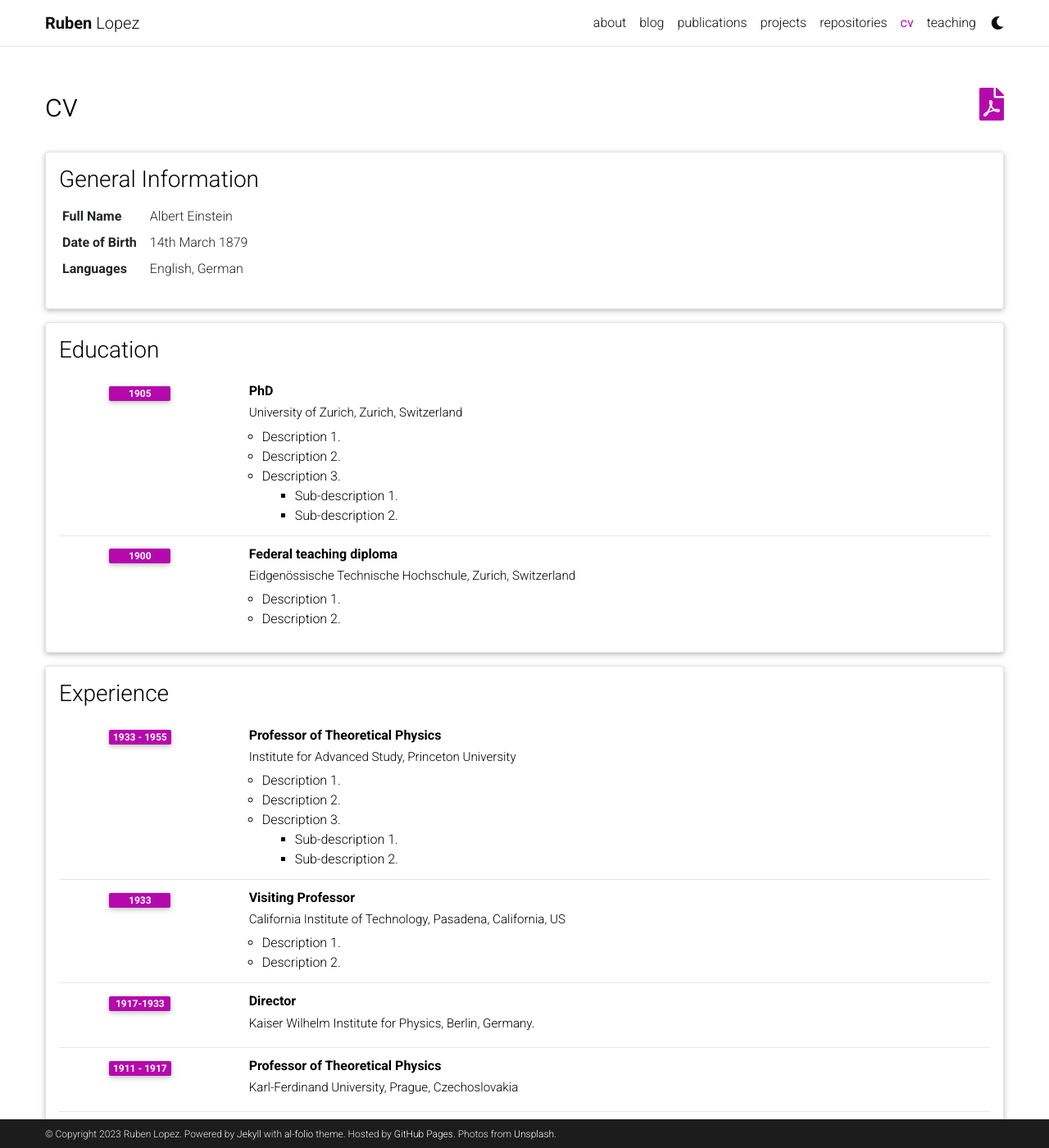
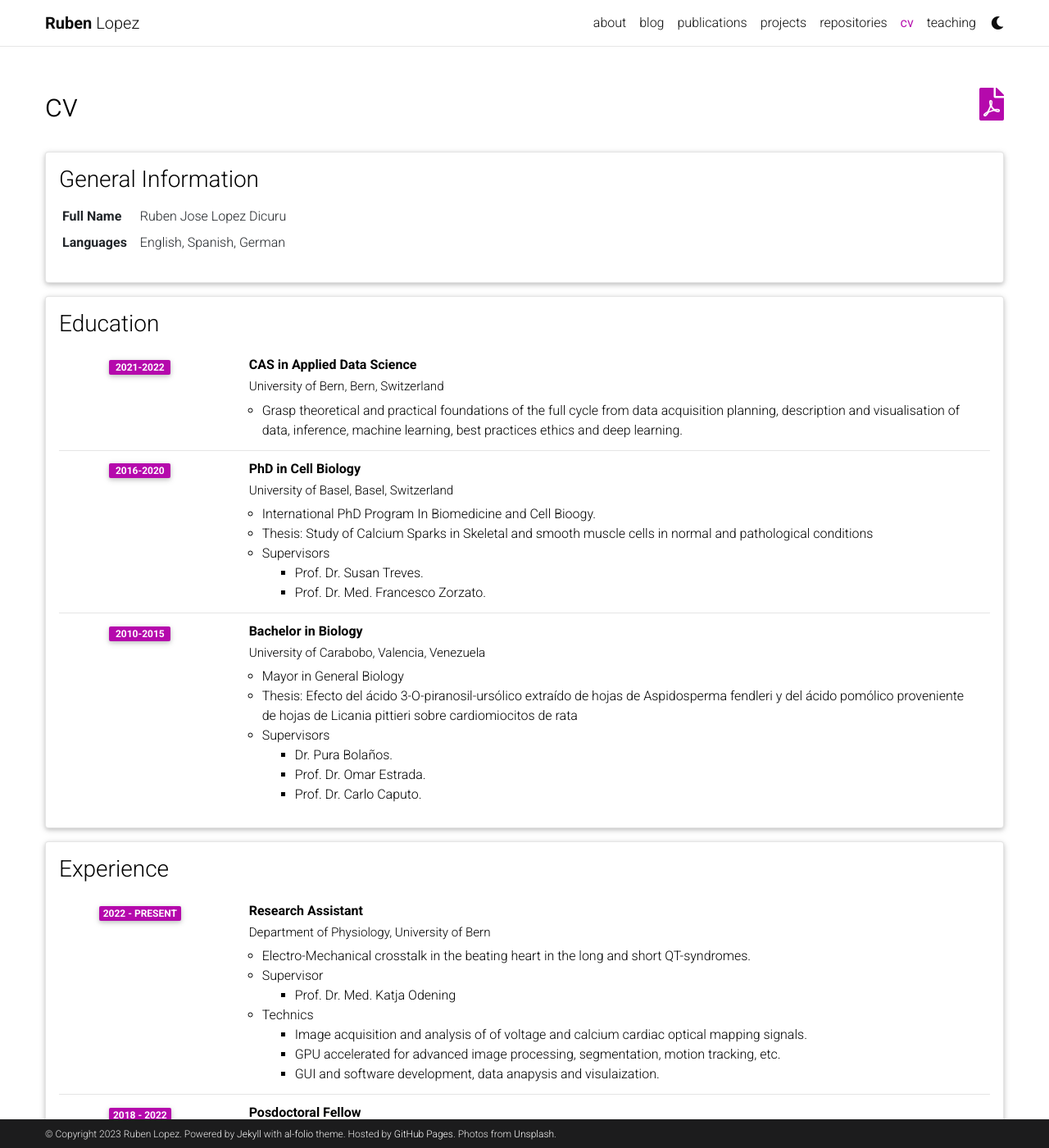
Before and after one commit to rjlopez2/my_site, a Jekyll site: the page built from _pages/cv.md, in a window 1280 px wide and 1400 px high. Shown: the whole window at 82% size. Built offline with Jekyll 4.4.1, drawn with Linux system fonts in a browser that asks for light colours; comment, search, counter and statistics services are not loaded; a style sheet for code colours, icons or effects is not loaded; some of the changed text lies outside the part shown.

Commit message:
education and experince in cv

```diff
--- a/_data/cv.yml
+++ b/_data/cv.yml
@@ -2,64 +2,87 @@
   type: map
   contents:
     - name: Full Name
-      value: Albert Einstein
-    - name: Date of Birth
-      value: 14th March 1879
+      value: Ruben Jose Lopez Dicuru
+    # - name: Date of Birth
+    #   value: 14th March 1879
     - name: Languages
-      value: English, German
+      value: English, Spanish, German
 
 - title: Education
   type: time_table
   contents:
-    - title: PhD
-      institution: University of Zurich, Zurich, Switzerland
-      year: 1905
+    - title: CAS in Applied Data Science
+      institution: University of Bern, Bern, Switzerland
+      year: 2021-2022
       description:
-        - Description 1.
-        - Description 2.
-        - title: Description 3.
+        - Grasp theoretical and practical foundations of the full cycle from data acquisition planning, description and visualisation of data, inference, machine learning, best practices ethics and deep learning.
+    - title: PhD in Cell Biology
+      institution: University of Basel, Basel, Switzerland
+      year: 2016-2020
+      description:
+        - International PhD Program In Biomedicine and Cell Bioogy.
+        - "Thesis: Study of Calcium Sparks in Skeletal and smooth muscle cells in normal and pathological conditions"
+        - title: Supervisors
           contents:
-            - Sub-description 1.
-            - Sub-description 2.
-    - title: Federal teaching diploma
-      institution: Eidgenössische Technische Hochschule, Zurich, Switzerland
-      year: 1900
+            - Prof. Dr. Susan Treves.
+            - Prof. Dr. Med. Francesco Zorzato.
+    - title: Bachelor in Biology
+      institution: University of Carabobo, Valencia, Venezuela
+      year: 2010-2015
       description:
-        - Description 1.
-        - Description 2.
+        - Mayor in General Biology
+        - "Thesis: Efecto del ácido 3-O-piranosil-ursólico extraído de hojas de Aspidosperma fendleri y del ácido pomólico proveniente de hojas de Licania pittieri sobre cardiomiocitos de rata"
+        - title: Supervisors
+          contents:
+            - Dr. Pura Bolaños.
+            - Prof. Dr. Omar Estrada.
+            - Prof. Dr. Carlo Caputo.
+
 
 - title: Experience
   type: time_table
   contents:
-    - title: Professor of Theoretical Physics
-      institution: Institute for Advanced Study, Princeton University
-      year: 1933 - 1955
+    - title: Research Assistant
+      institution: Department of Physiology, University of Bern
+      year: 2022 - Present
       description:
-        - Description 1.
-        - Description 2.
-        - title: Description 3.
+        - Electro-Mechanical crosstalk in the beating heart in the long and short QT-syndromes.
+        - title: Supervisor
           contents:
-            - Sub-description 1.
-            - Sub-description 2.
-    - title: Visiting Professor
-      institution: California Institute of Technology, Pasadena, California, US
-      year: 1933
+            - Prof. Dr. Med. Katja Odening
+        - title: Technics
+          contents:
+            - Image acquisition and analysis of of voltage and calcium cardiac optical mapping signals.
+            - GPU accelerated for advanced image processing, segmentation, motion tracking, etc.
+            - GUI and software development, data anapysis and visulaization.
+    - title: Posdoctoral Fellow
+      institution: Department of Physiology, University of Bern
+      year: 2018 - 2022
       description:
-        - Description 1.
-        - Description 2.
+        - CERCA role of intracellular calcium signals in a CPVT mouse model carrying a RyR mutation.
+        - title: Supervisor
+          contents:
+            - Prof. Dr. Med. Ernst Niggli (Emeritus)
+        - title: Technics
+          contents:
+            - Confocal microscopy.
+            - Image processing and analysis.
+            - Inmmunochemistry, molecular biology, phosphorilation signaling.
 
-    - title: Director
-      institution: Kaiser Wilhelm Institute for Physics, Berlin, Germany.
-      year: 1917-1933
+    - title: PhD Researcher
+      institution: University of Basel, Basel, Switzerland
+      year: 2010-2015
+      description:
+        - Local and global calium signals in skeletal and smooth muscle cells carrying a Malignant Hypertehrmia mutation in the RyR calcium channel.
+        - title: Supervisor
+          contents:
+            - Prof. Dr. Susan Treves.
+        - title: Technics
+          contents:
+            - Calcium signaling
+            - Confocal microscopy.
+            - Biochemestry and molecular biology
 
-    - title: Professor of Theoretical Physics
-      institution: Karl-Ferdinand University, Prague, Czechoslovakia
-      year: 1911 - 1917
-      description:
-
-    - title: Associate Professor of Theoretical Physics
-      institution: University of Zurich, Zurich, Switzerland
-      year: 1909 - 1911
 
 - title: Open Source Projects
   type: time_table
```
